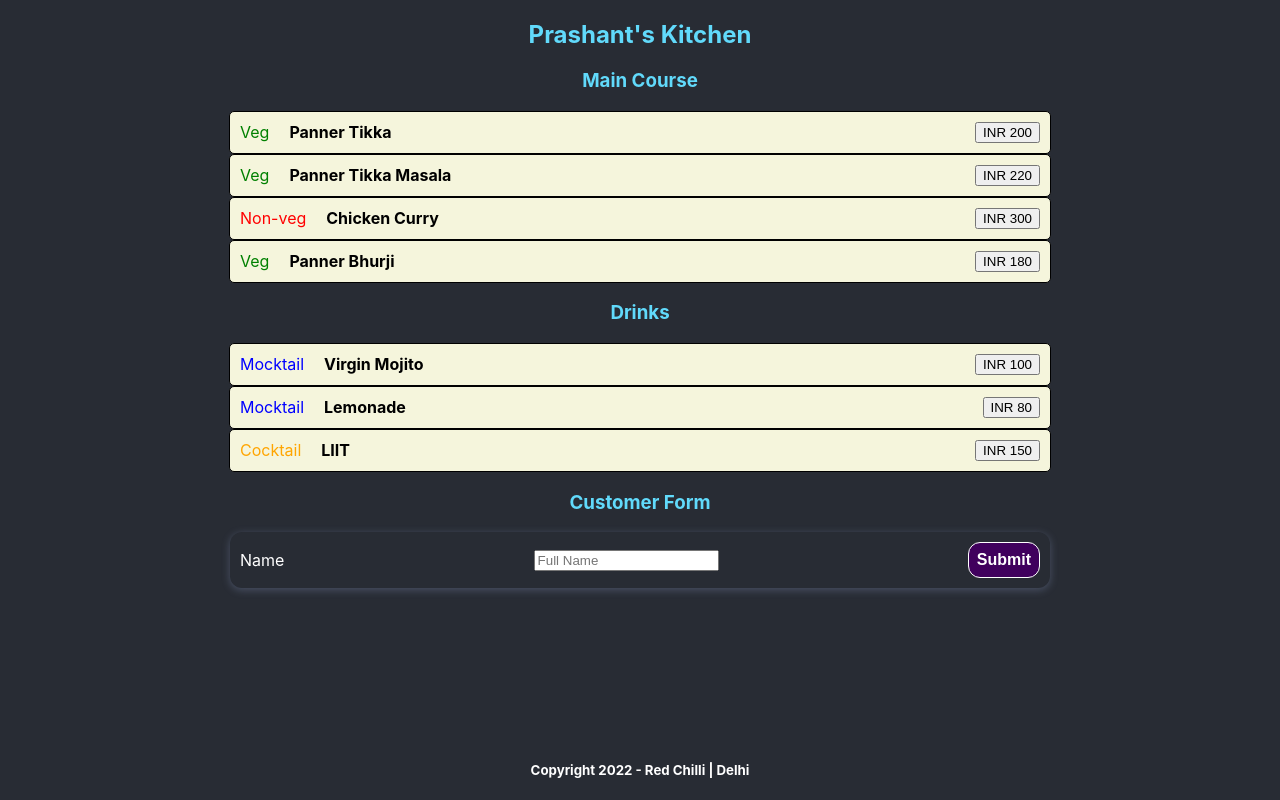
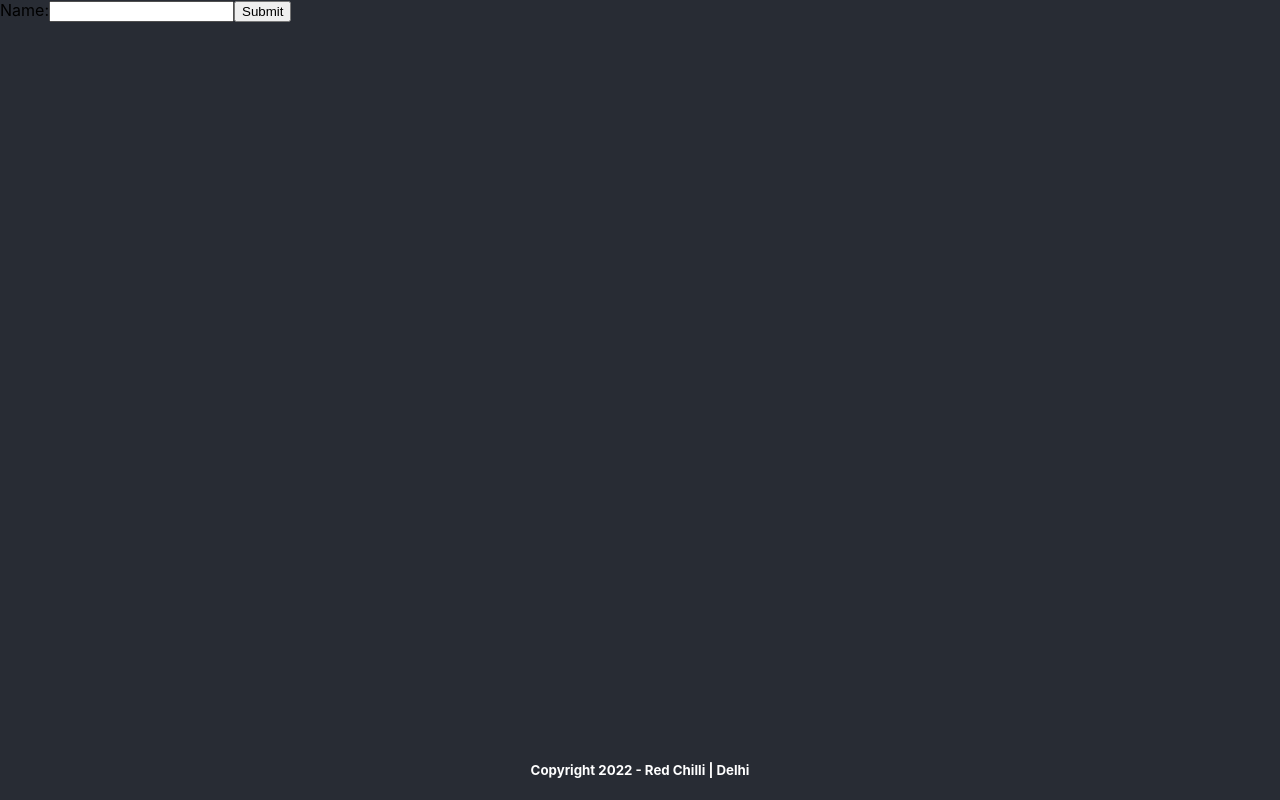
Before and after one commit to UnpredictablePrashant/LearnReact, a React (Create React App) app in the folder projects/restaurant-menu-app/: page /contact in a window 1280 px wide. Built offline with nearby package versions, Linux system fonts and the light colour scheme.

Commit message:
WIP: routers

```diff
--- a/projects/restaurant-menu-app/package.json
+++ b/projects/restaurant-menu-app/package.json
@@ -8,6 +8,7 @@
     "@testing-library/user-event": "^13.5.0",
     "react": "^18.0.0",
     "react-dom": "^18.0.0",
+    "react-router-dom": "^6.10.0",
     "react-scripts": "5.0.1",
     "web-vitals": "^2.1.4"
   },
--- a/projects/restaurant-menu-app/src/App.js
+++ b/projects/restaurant-menu-app/src/App.js
@@ -1,65 +1,20 @@
-import './App.css';
-import Fooditems from './components/fooditem';
-import Drinks from './components/drinks';
-import Orderform from './components/orderform';
+import Contact from './components/Contact';
+import Menu from './components/Menu';
+import { BrowserRouter, Route, Routes } from "react-router-dom";
+
 
 function App() {
-  const data = [
-    {
-      dishType: 'Veg',
-      dishName: 'Panner Tikka',
-      dishPrice: 'INR 200'
-    },
-    {
-      dishType: 'Veg',
-      dishName: 'Panner Tikka Masala',
-      dishPrice: 'INR 220'
-    },
-    {
-      dishType: 'Non-veg',
-      dishName: 'Chicken Curry',
-      dishPrice: 'INR 300'
-    },
-    {
-      dishType:'Veg',
-      dishName: 'Panner Bhurji',
-      dishPrice: 'INR 180'
-    }
-
-  ]
-
-  const drinkData = [
-    {
-      dType:'Mocktail',
-      dName: 'Virgin Mojito',
-      dPrice: 'INR 100'
-    },
-    {
-      dType:'Mocktail',
-      dName: 'Lemonade',
-      dPrice: 'INR 80'
-    },
-    {
-      dType:'Cocktail',
-      dName: 'LIIT',
-      dPrice: 'INR 150'
-    }
-
-  ]
-
   return (
     <div>
-      <h2 className='App'>Prashant's Kitchen</h2>
-      <h3 className='App'>Main Course</h3>
-      <Fooditems dishType={data[0].dishType} dishName={data[0].dishName} dishPrice={data[0].dishPrice}></Fooditems>
-      <Fooditems dishType={data[1].dishType} dishName={data[1].dishName} dishPrice={data[1].dishPrice}></Fooditems>
-      <Fooditems dishType={data[2].dishType} dishName={data[2].dishName} dishPrice={data[2].dishPrice}></Fooditems>
-      <Fooditems dishType={data[3].dishType} dishName={data[3].dishName} dishPrice={data[3].dishPrice}></Fooditems>
-      <h3 className='App'>Drinks</h3>
-      {drinkData.map((item) => <Drinks dType={item.dType} dName={item.dName} dPrice={item.dPrice}/>)}
+      <BrowserRouter>
+        <Routes>
+          <Route path='/' element={<Menu></Menu>}></Route>
+          <Route index element={<Menu></Menu>}></Route>
 
-      <h3 className='App'>Customer Form</h3>
-      <Orderform></Orderform>
+          <Route path='contact' element={<Contact></Contact>}></Route>
+        </Routes>
+
+      </BrowserRouter>
 
     </div>
   );
--- /dev/null
+++ b/projects/restaurant-menu-app/src/components/Contact.js
@@ -0,0 +1,13 @@
+function Contact() {
+    return (<>
+        <form>
+            <label>
+                Name:
+                <input type="text" name="name" />
+            </label>
+            <input type="submit" value="Submit" />
+        </form>
+    </>)
+}
+
+export default Contact;
--- /dev/null
+++ b/projects/restaurant-menu-app/src/components/Menu.js
@@ -0,0 +1,68 @@
+import '../App.css';
+import Fooditems from './fooditem';
+import Drinks from './drinks';
+import Orderform from './orderform';
+
+function Menu() {
+  const data = [
+    {
+      dishType: 'Veg',
+      dishName: 'Panner Tikka',
+      dishPrice: 'INR 200'
+    },
+    {
+      dishType: 'Veg',
+      dishName: 'Panner Tikka Masala',
+      dishPrice: 'INR 220'
+    },
+    {
+      dishType: 'Non-veg',
+      dishName: 'Chicken Curry',
+      dishPrice: 'INR 300'
+    },
+    {
+      dishType:'Veg',
+      dishName: 'Panner Bhurji',
+      dishPrice: 'INR 180'
+    }
+
+  ]
+
+  const drinkData = [
+    {
+      dType:'Mocktail',
+      dName: 'Virgin Mojito',
+      dPrice: 'INR 100'
+    },
+    {
+      dType:'Mocktail',
+      dName: 'Lemonade',
+      dPrice: 'INR 80'
+    },
+    {
+      dType:'Cocktail',
+      dName: 'LIIT',
+      dPrice: 'INR 150'
+    }
+
+  ]
+
+  return (
+    <div>
+      <h2 className='App'>Prashant's Kitchen</h2>
+      <h3 className='App'>Main Course</h3>
+      <Fooditems dishType={data[0].dishType} dishName={data[0].dishName} dishPrice={data[0].dishPrice}></Fooditems>
+      <Fooditems dishType={data[1].dishType} dishName={data[1].dishName} dishPrice={data[1].dishPrice}></Fooditems>
+      <Fooditems dishType={data[2].dishType} dishName={data[2].dishName} dishPrice={data[2].dishPrice}></Fooditems>
+      <Fooditems dishType={data[3].dishType} dishName={data[3].dishName} dishPrice={data[3].dishPrice}></Fooditems>
+      <h3 className='App'>Drinks</h3>
+      {drinkData.map((item) => <Drinks dType={item.dType} dName={item.dName} dPrice={item.dPrice}/>)}
+
+      <h3 className='App'>Customer Form</h3>
+      <Orderform></Orderform>
+
+    </div>
+  );
+}
+
+export default Menu;
```
Also changed, not shown: 1 other file (tests, documents, lock files or other folders).
